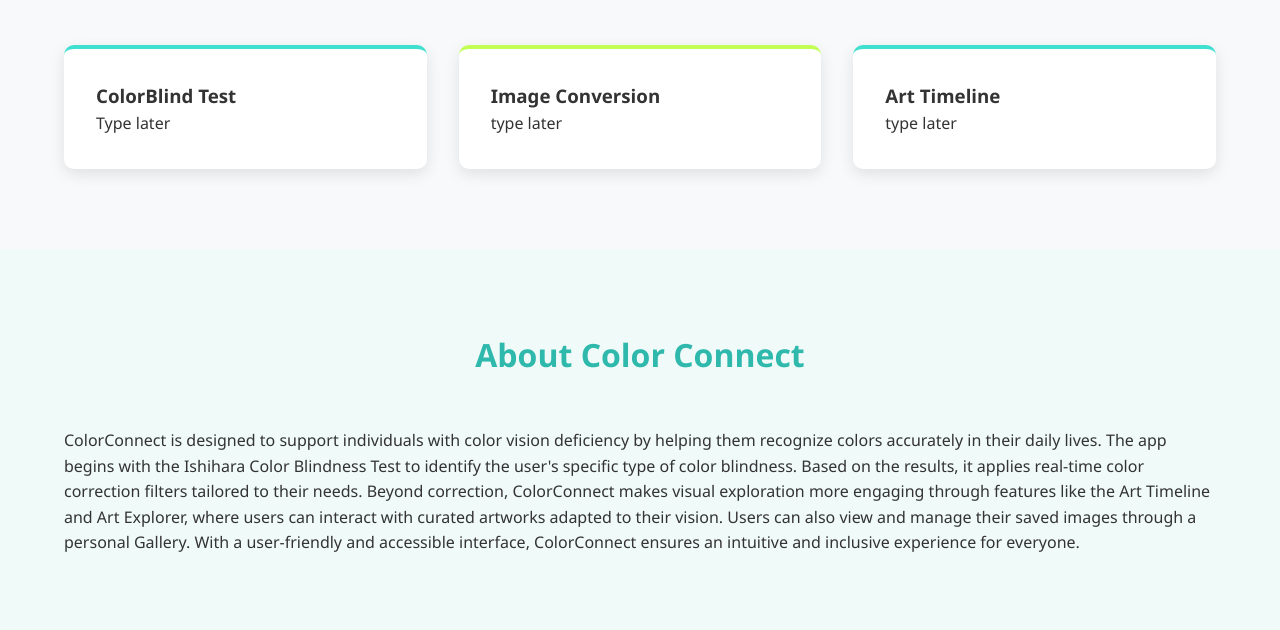
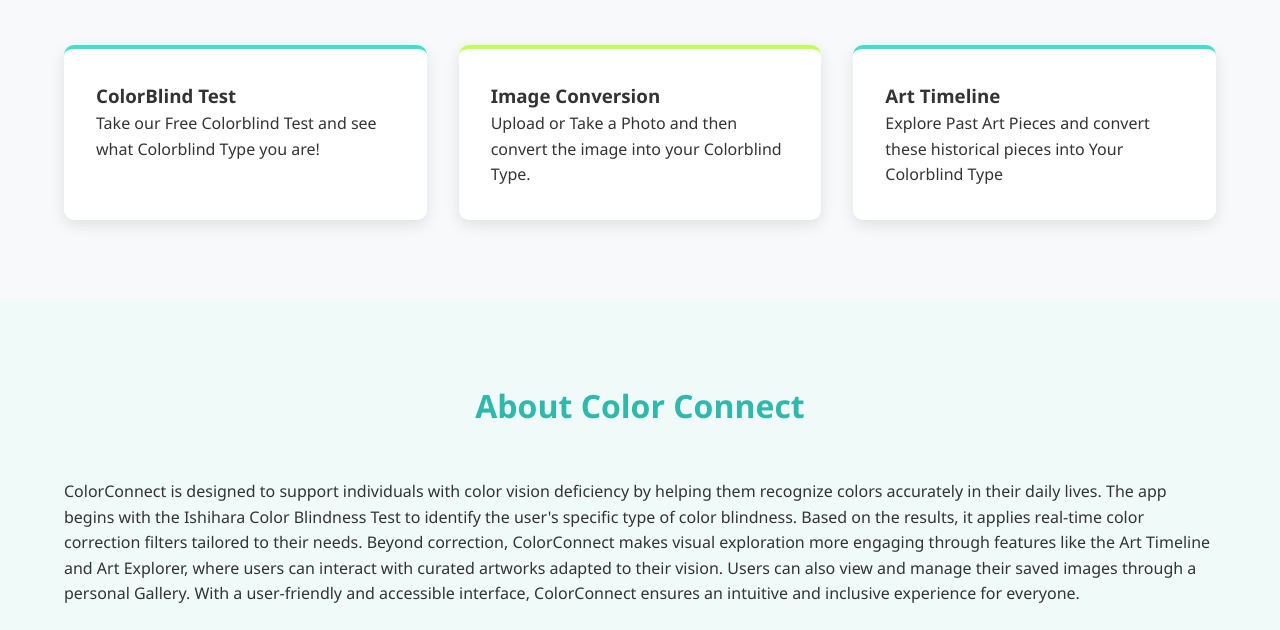
Before and after one commit to adrxnl/ColorConnect, a website: page index.html in a window 1280 px wide. Shown: the part 916-1546 px from the top of the page. Drawn offline with Linux system fonts and the light colour scheme.

Commit message:
Update index.html with Descirptions
Add descriptions for services

```diff
--- a/index.html
+++ b/index.html
@@ -60,15 +60,15 @@
             <div class="features-grid">
                 <div class="feature-btn">
                     <h3>ColorBlind Test</h3>
-                    <p>Type later</p>
+                    <p>Take our Free Colorblind Test and see what Colorblind Type you are!</p>
                 </div>
                 <div class="feature-btn">
                     <h3>Image Conversion</h3>
-                    <p>type later</p>
+                    <p>Upload or Take a Photo and then convert the image into your Colorblind Type.</p>
                 </div>
                 <div id = featbtn class="feature-btn">
                     <h3>Art Timeline</h3>
-                    <p>type later</p>
+                    <p>Explore Past Art Pieces and convert these historical pieces into Your Colorblind Type</p>
                 </div>
             </div>
         </div>
```
